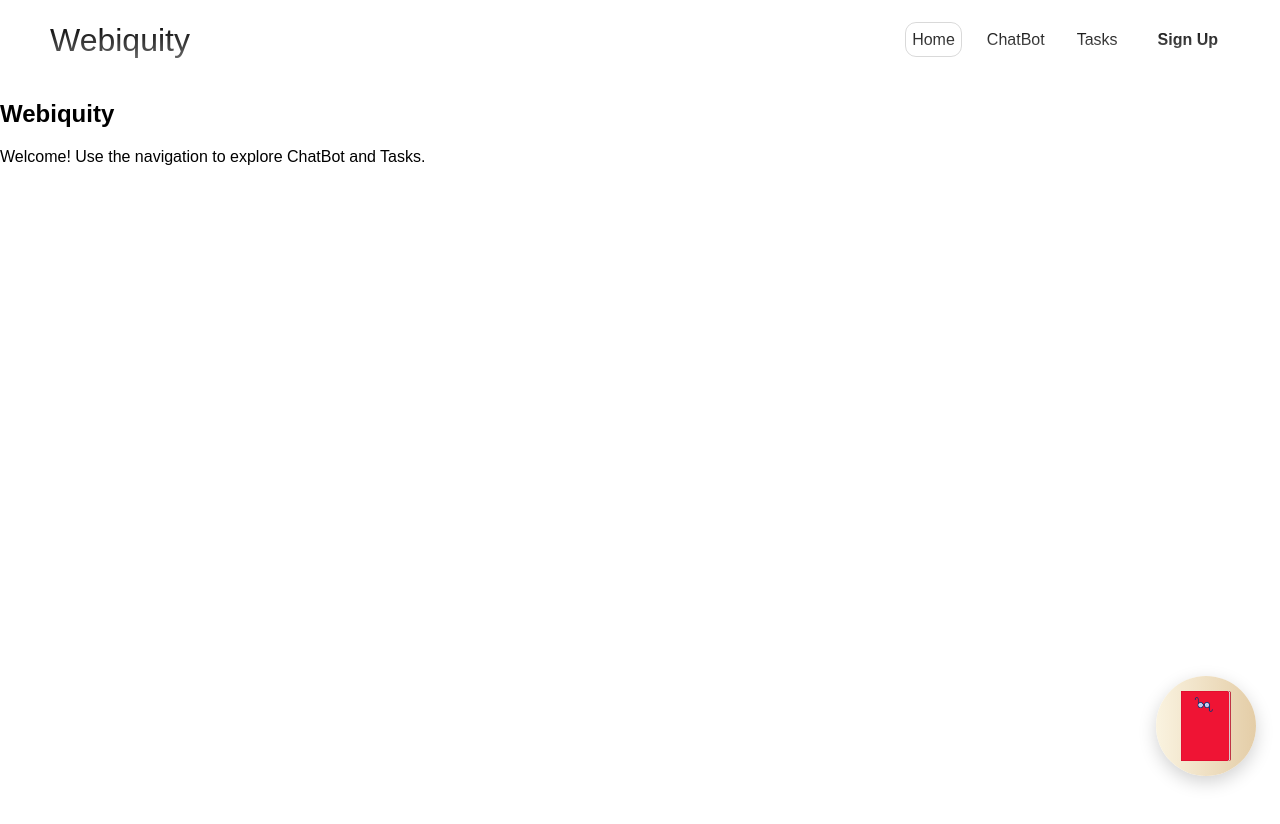
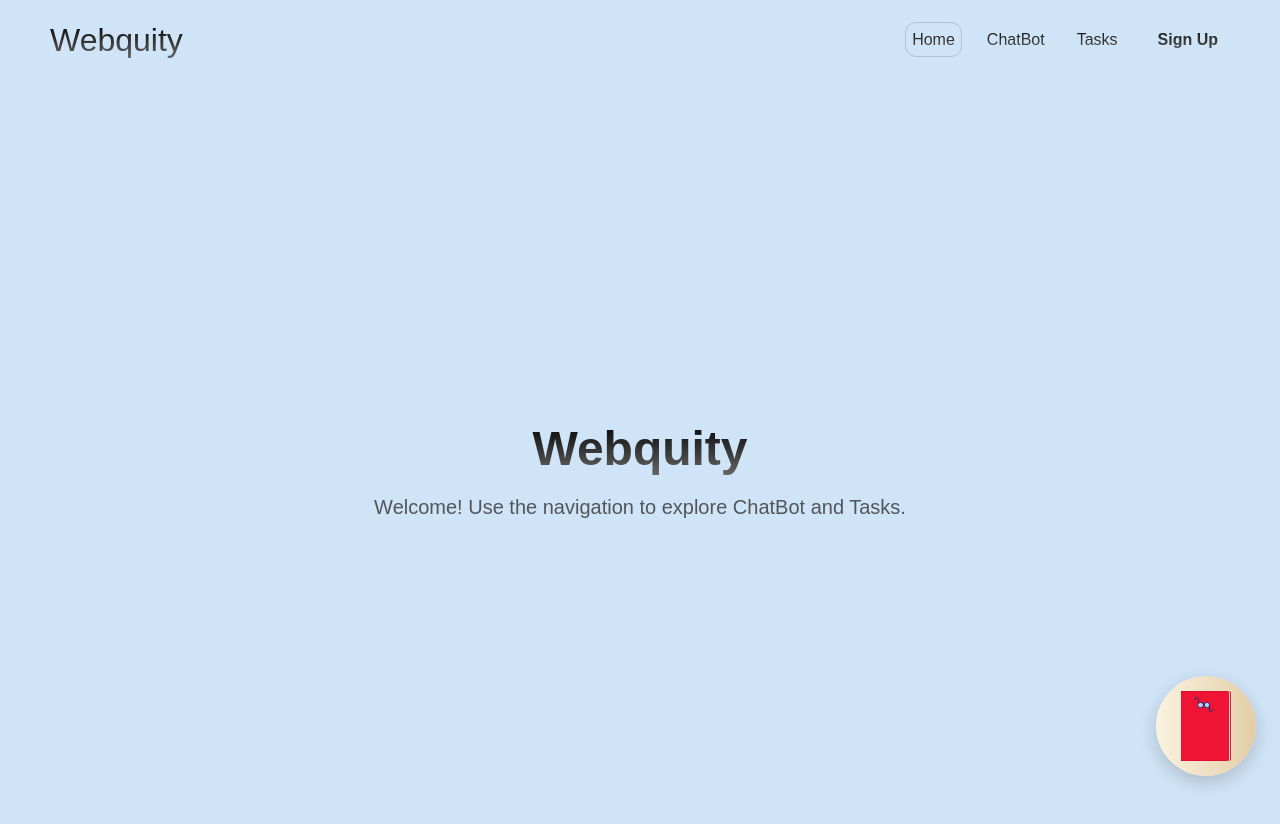
Before and after one commit to t-robarge/webquity-25, a React (Vite) app in the folder front-end/: page / in a window 1280 px wide. Shown: the top 824 px of the page. Before the commit the page ends 800 px from the top, so only its background shows below. Built offline with nearby package versions, Linux system fonts and the light colour scheme; a web font is replaced by a local one.

Commit message:
frontend looks fix

```diff
--- a/front-end/src/components/NavBar.tsx
+++ b/front-end/src/components/NavBar.tsx
@@ -9,7 +9,7 @@ export default function Navbar() {
       <div className="navbar__container">
         {/* Keep a brand; it will sit at the far right along with the links due to flex-end */}
         <Link to="/" id="navbar__logo" onClick={() => setOpen(false)}>
-          Webiquity
+          Webquity
         </Link>
 
         {/* Mobile burger */}
--- a/front-end/src/pages/Home.tsx
+++ b/front-end/src/pages/Home.tsx
@@ -2,9 +2,9 @@
 
 export default function Home() {
   return (
-    <main className="page">
-      <section className="hero">
-        <h1>Webiquity</h1>
+    <main className="page min-h-screen flex flex-col items-center justify-center">
+      <section className="hero text-center">
+        <h1>Webquity</h1>
         <p>Welcome! Use the navigation to explore ChatBot and Tasks.</p>
       </section>
     </main>
--- a/front-end/src/styles/style.css
+++ b/front-end/src/styles/style.css
@@ -1,8 +1,8 @@
 /* === Page background (keep your original) === */
 body {
   box-sizing: border-box;
-  background-color: D0E4F7;
-  background: linear-gradient(to right, #faf3e0 0%, D0E4F7 100%);
+  background-color: #d0e4f7;
+  background: linear-gradient(to right, #d0e4f7 0%, #d0e4f7 100%);
   margin: 0;
   padding: 0;
   font-family: 'Kosugi', sans-serif;
@@ -10,7 +10,7 @@ body {
 
 /* === Navbar container matches page style, sits at top === */
 .navbar {
-  background: linear-gradient(to right, #faf3e0 0%, D0E4F7 100%); /* match page */
+  background: linear-gradient(to right, #d0e4f7 0%, #d0e4f7 100%); /* match page */
   height: 80px;
   position: sticky;
   top: 0;
@@ -135,3 +135,29 @@ body {
   }
   .navbar__menu.navbar__menu--open { display: flex; }
 }
+
+.page {
+  min-height: calc(100vh - 80px); /* full viewport minus navbar */
+  display: flex;
+  align-items: center;
+  justify-content: center;
+  padding: 20px;
+}
+
+.hero {
+  text-align: center;
+  max-width: 800px;
+}
+
+.hero h1 {
+  font-size: 3rem;
+  margin-bottom: 1rem;
+  background: linear-gradient(to bottom, #000000, #1a1a1a, #333333, #4d4d4d, #666666);
+  -webkit-background-clip:text;
+  color: transparent
+}
+.hero p {
+  font-size: 1.25rem;
+  color: #333;
+  opacity: 0.8;
+}
```
Also changed, not shown: front-end/src/assets/logos/webquitylogo.png (added).
